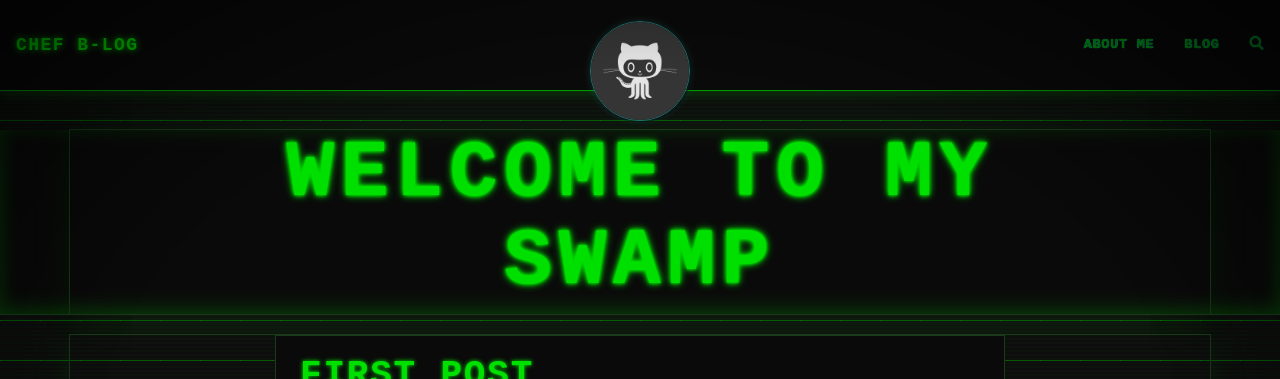
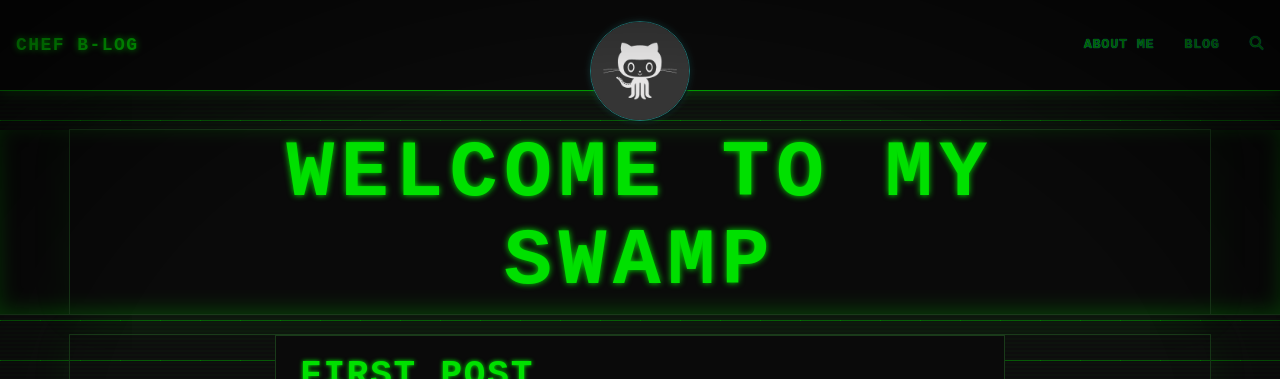
Before and after one commit to chef-b/chef-b.github.io, a Jekyll site: the page built from index.html, in a window 1280 px wide. Shown: the top 379 px of the page. Built offline with Jekyll 4.4.1, drawn with Linux system fonts in a browser that asks for light colours; the list of posts is cut into pages by our own code; comment, search, counter and statistics services are not loaded.

Commit message:
Update retro.css
h1 glow reduced

```diff
--- a/assets/css/retro.css
+++ b/assets/css/retro.css
@@ -94,9 +94,7 @@
   text-transform: uppercase;
   letter-spacing: 0.08em;
   text-shadow:
-    0 0 3px var(--green),
-    0 0 5px var(--green),
-    0 0 8px var(--green);
+    0 0 6px var(--green);
 }
 
 h2, h3 {
```
